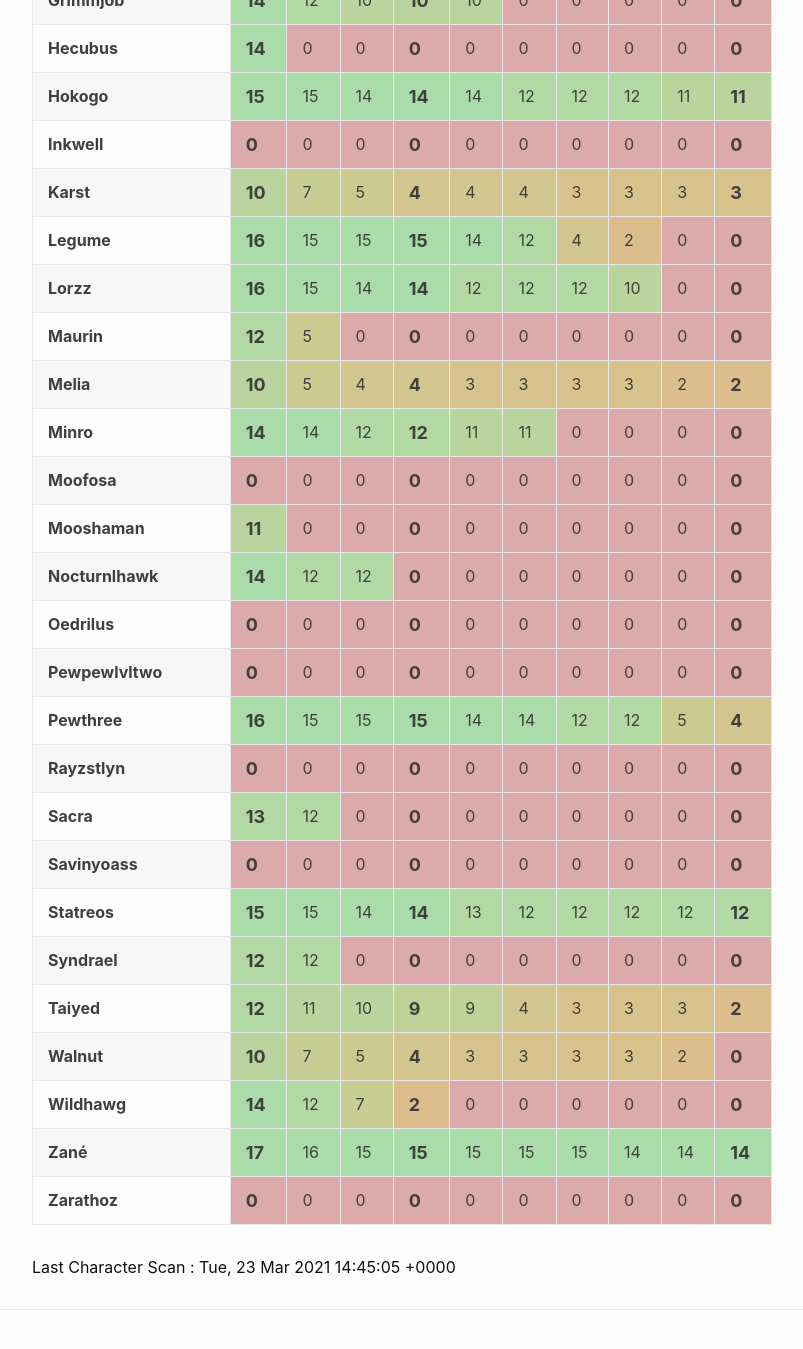
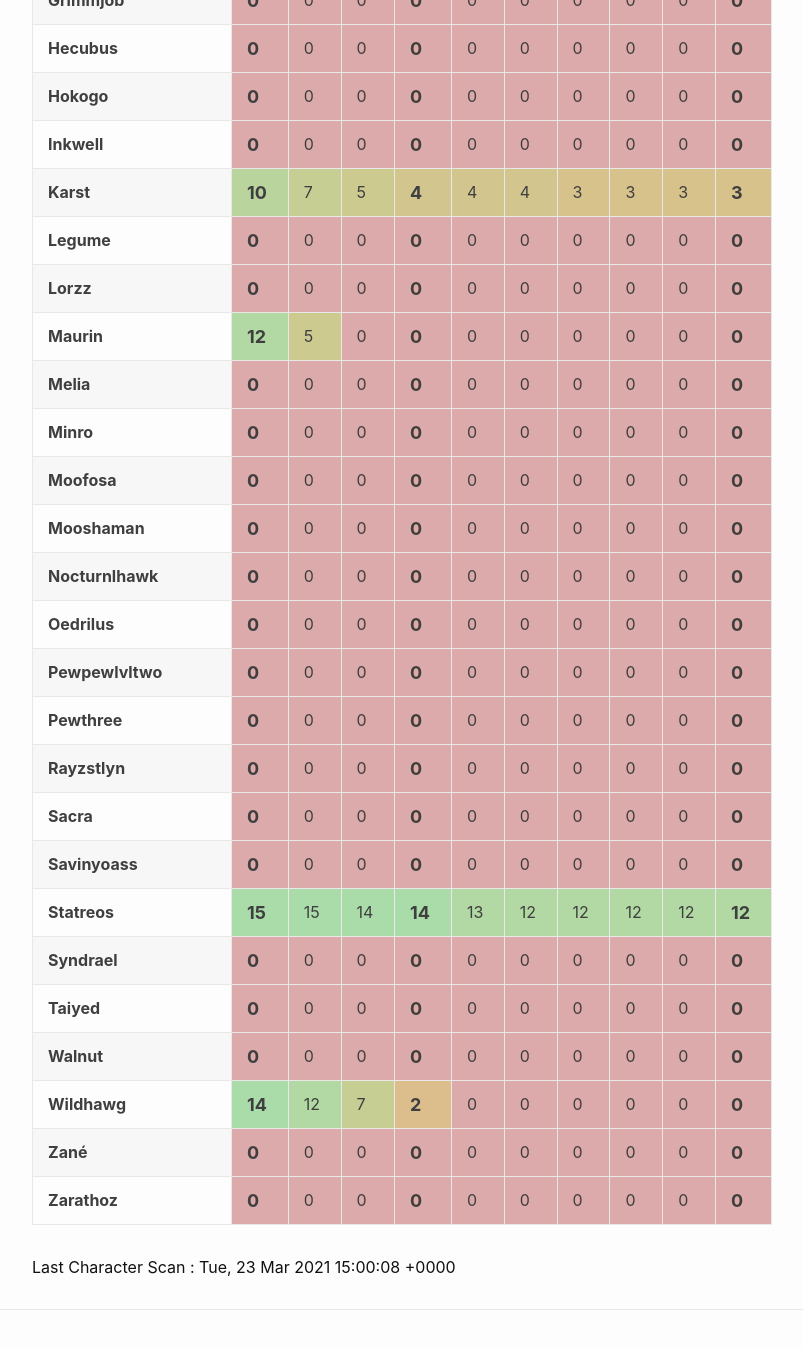
Before and after one commit to eldertribunal/keystonetracker, a Jekyll site: the page built from weekly.md, in a window 1280 px wide and 1400 px high, scrolled down 890 px. Shown: the top 1349 px of the window, without its empty margins (126-929 px from the left). Built offline with Jekyll 4.4.1, drawn with Linux system fonts in a browser that asks for light colours; some of the changed text lies outside the part shown.

Commit message:
auto scan Tue Mar 23 15:01:17 UTC 2021

```diff
--- a/_data/scanned.json
+++ b/_data/scanned.json
@@ -1,3 +1,3 @@
 {
-  "timestamp": 1616510705
+  "timestamp": 1616511608
 }
--- a/_data/weekly.json
+++ b/_data/weekly.json
@@ -2,7 +2,7 @@
   {
     "name": "Acorn",
     "dungeons": [
-      12,
+      0,
       0,
       0,
       0,
@@ -17,14 +17,14 @@
   {
     "name": "Legume",
     "dungeons": [
-      16,
-      15,
-      15,
-      15,
-      14,
-      12,
-      4,
-      2,
+      0,
+      0,
+      0,
+      0,
+      0,
+      0,
+      0,
+      0,
       0,
       0
     ]
@@ -32,8 +32,8 @@
   {
     "name": "Gochujang",
     "dungeons": [
-      14,
-      12,
+      0,
+      0,
       0,
       0,
       0,
@@ -47,7 +47,7 @@
   {
     "name": "Hecubus",
     "dungeons": [
-      14,
+      0,
       0,
       0,
       0,
@@ -62,22 +62,22 @@
   {
     "name": "Walnut",
     "dungeons": [
-      10,
-      7,
-      5,
-      4,
-      3,
-      3,
-      3,
-      3,
-      2,
+      0,
+      0,
+      0,
+      0,
+      0,
+      0,
+      0,
+      0,
+      0,
       0
     ]
   },
   {
     "name": "Beastmaster",
     "dungeons": [
-      15,
+      0,
       0,
       0,
       0,
@@ -137,14 +137,14 @@
   {
     "name": "Lorzz",
     "dungeons": [
-      16,
-      15,
-      14,
-      14,
-      12,
-      12,
-      12,
-      10,
+      0,
+      0,
+      0,
+      0,
+      0,
+      0,
+      0,
+      0,
       0,
       0
     ]
@@ -152,11 +152,11 @@
   {
     "name": "Aletheia",
     "dungeons": [
-      16,
-      15,
-      12,
-      12,
-      8,
+      0,
+      0,
+      0,
+      0,
+      0,
       0,
       0,
       0,
@@ -167,8 +167,8 @@
   {
     "name": "Sacra",
     "dungeons": [
-      13,
-      12,
+      0,
+      0,
       0,
       0,
       0,
@@ -197,12 +197,12 @@
   {
     "name": "Minro",
     "dungeons": [
-      14,
-      14,
-      12,
-      12,
-      11,
-      11,
+      0,
+      0,
+      0,
+      0,
+      0,
+      0,
       0,
       0,
       0,
@@ -212,16 +212,16 @@
   {
     "name": "Taiyed",
     "dungeons": [
-      12,
-      11,
-      10,
-      9,
-      9,
-      4,
-      3,
-      3,
-      3,
-      2
+      0,
+      0,
+      0,
+      0,
+      0,
+      0,
+      0,
+      0,
+      0,
+      0
     ]
   },
   {
@@ -242,16 +242,16 @@
   {
     "name": "Pewthree",
     "dungeons": [
-      16,
-      15,
-      15,
-      15,
-      14,
-      14,
-      12,
-      12,
-      5,
-      4
+      0,
+      0,
+      0,
+      0,
+      0,
+      0,
+      0,
+      0,
+      0,
+      0
     ]
   },
   {
@@ -317,7 +317,7 @@
   {
     "name": "Mooshaman",
     "dungeons": [
-      11,
+      0,
       0,
       0,
       0,
@@ -332,16 +332,16 @@
   {
     "name": "Zan\u00e9",
     "dungeons": [
-      17,
-      16,
-      15,
-      15,
-      15,
-      15,
-      15,
-      14,
-      14,
-      14
+      0,
+      0,
+      0,
+      0,
+      0,
+      0,
+      0,
+      0,
+      0,
+      0
     ]
   },
   {
@@ -467,8 +467,8 @@
   {
     "name": "Syndrael",
     "dungeons": [
-      12,
-      12,
+      0,
+      0,
       0,
       0,
       0,
@@ -482,24 +482,24 @@
   {
     "name": "Hokogo",
     "dungeons": [
-      15,
-      15,
-      14,
-      14,
-      14,
-      12,
-      12,
-      12,
-      11,
-      11
+      0,
+      0,
+      0,
+      0,
+      0,
+      0,
+      0,
+      0,
+      0,
+      0
     ]
   },
   {
     "name": "Nocturnlhawk",
     "dungeons": [
-      14,
-      12,
-      12,
+      0,
+      0,
+      0,
       0,
       0,
       0,
@@ -512,11 +512,11 @@
   {
     "name": "Grimmjob",
     "dungeons": [
-      14,
-      12,
-      10,
-      10,
-      10,
+      0,
+      0,
+      0,
+      0,
+      0,
       0,
       0,
       0,
@@ -542,16 +542,16 @@
   {
     "name": "Melia",
     "dungeons": [
-      10,
-      5,
-      4,
-      4,
-      3,
-      3,
-      3,
-      3,
-      2,
-      2
+      0,
+      0,
+      0,
+      0,
+      0,
+      0,
+      0,
+      0,
+      0,
+      0
     ]
   }
 ]
```
